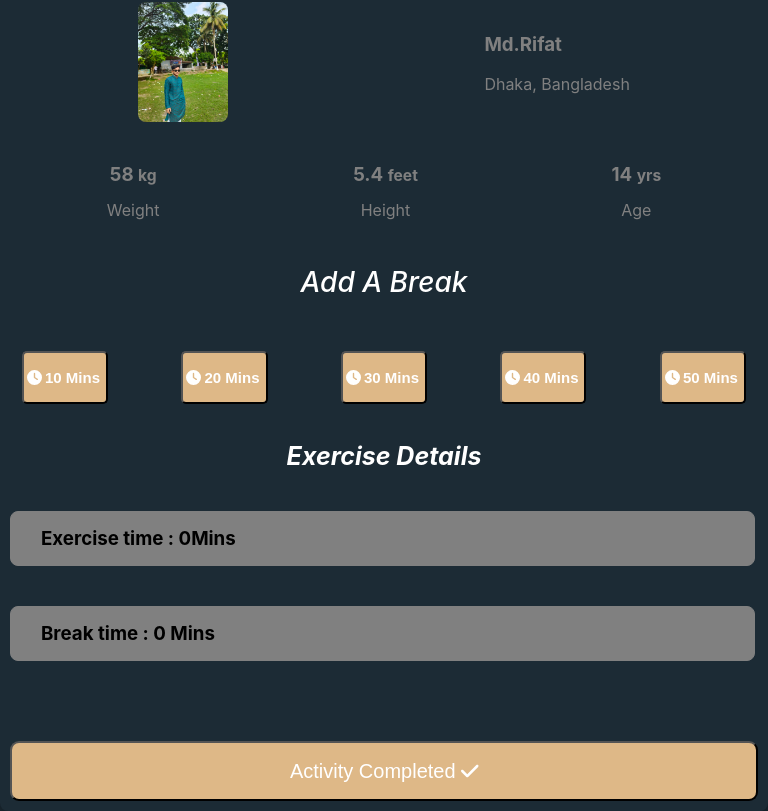
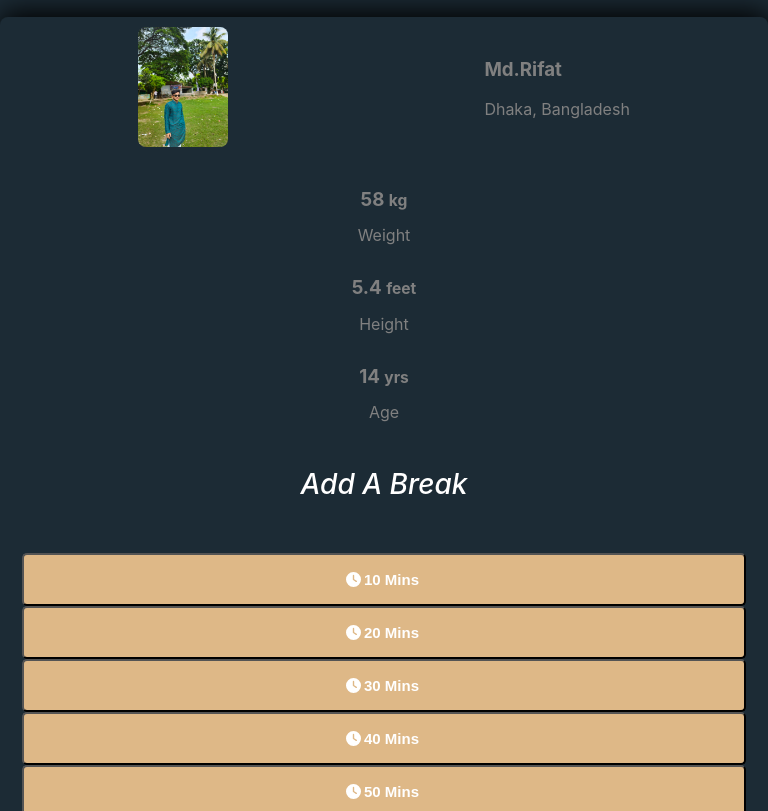
Before and after one commit to Md-rifat33/sports-db, a React (Create React App) app: page / in a window 768 px wide. Shown: the part 3668-4479 px from the top of the page. Built offline with nearby package versions, Linux system fonts and the light colour scheme.

Commit message:
responsive fully completed

```diff
--- a/src/components/Calculate/Calculate.css
+++ b/src/components/Calculate/Calculate.css
@@ -135,4 +135,13 @@
 }
 
 @media only screen and (min-width: 481px) and (max-width: 768px) {
+  .about_me {
+    flex-direction: column;
+  }
+  .break_time {
+    flex-direction: column;
+  }
+  .break_btn {
+    justify-content: center;
+  }
 }
--- a/src/components/Cart/Cart.css
+++ b/src/components/Cart/Cart.css
@@ -58,3 +58,6 @@
     margin-left: 13px;
   }
 }
+
+@media only screen and (min-width: 481px) and (max-width: 768px) {
+}
--- a/src/components/Container/Container.css
+++ b/src/components/Container/Container.css
@@ -44,6 +44,8 @@
   .cart_container {
     margin-top: 80px;
     grid-template-columns: repeat(2, 1fr);
+    padding-left: 30px;
+    padding-right: 30px;
   }
   .calculate_container {
     margin-top: 50px;
```
